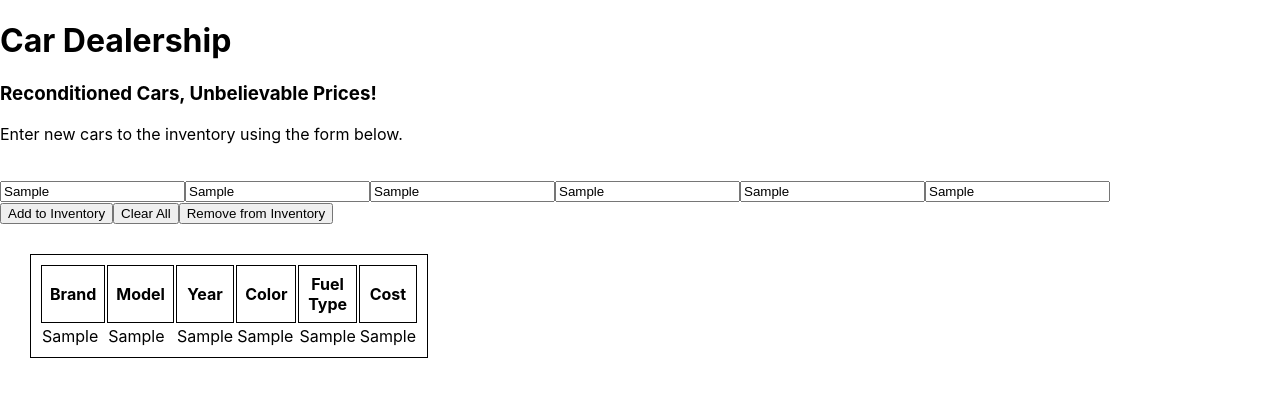
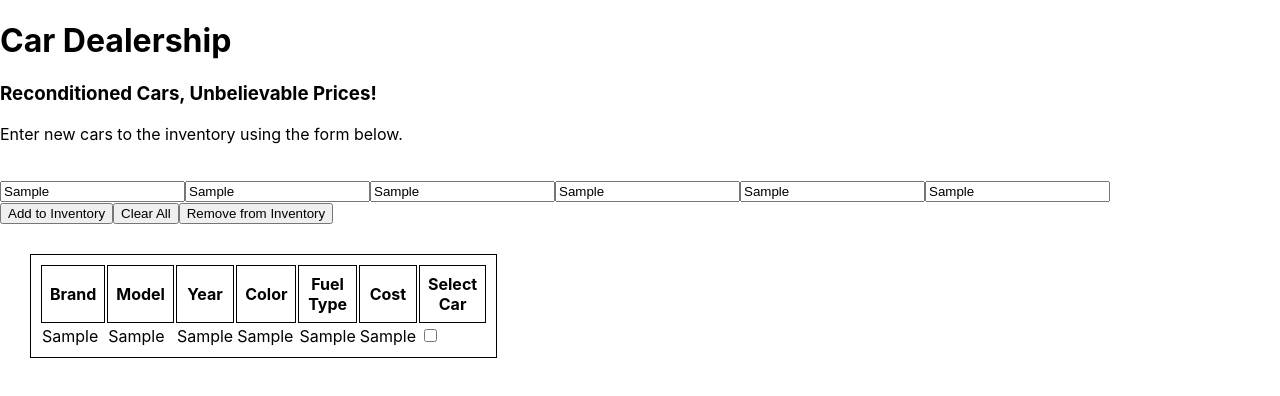
Before and after one commit to KManthrige/ReactDealership, a React (Create React App) app: page / in a window 1280 px wide. Both pictures are taken after typing "Sample", "Sample", "Sample", "Sample", "Sample", "Sample" into the empty fields and a click on the button "Add to Inventory". Shown: the top 396 px of the page. Built offline with nearby package versions, Linux system fonts and the light colour scheme.

Commit message:
completed the checkbox

```diff
--- a/src/App.js
+++ b/src/App.js
@@ -10,6 +10,7 @@ export default function App() {
     color: "",
     fuel: "",
     cost: "",
+    checked: false,
   })
 
   const placeholder = (event) => {
@@ -32,7 +33,7 @@ export default function App() {
   //   }))
   // }
 
-//add object to the inventory array
+  //add object to the inventory array
   const newCar = () => {
     setInventory((prevState) => ([
       ...prevState,
@@ -42,7 +43,6 @@ export default function App() {
 
   //clear the inputs
   const clearInputs = () => {
-    console.log("clear btn")
     setAddNewCar((prevState) => ({
       ...prevState,
       brand: "",
@@ -53,6 +53,17 @@ export default function App() {
       cost: "",
     }));
   };
+
+  const checkboxTrue = (id) => {
+    setInventory((prevState) =>
+      prevState.map((item, index) =>
+        index === id ? { ...item, checked: !item.checked } : item
+      ));
+  };
+
+  const deleteCar = () => {
+    setInventory((prevState) => prevState.filter((item) => !item.checked));
+};
 
   useEffect(() => {
     console.log("add new car", addNewCar)
@@ -67,19 +78,19 @@ export default function App() {
       <h1>Car Dealership</h1>
       <h3>Reconditioned Cars, Unbelievable Prices!</h3>
       <p>Enter new cars to the inventory using the form below.</p>
-      <br/>
+      <br />
       <div className="insert">
-        <input name="brand" className="brand" placeholder="Brand" onChange={placeholder} value={addNewCar.brand}/>
-        <input name="model" className="model" placeholder="Model" onChange={placeholder} value={addNewCar.model}/>
-        <input name="year" className="year" placeholder="Year" onChange={placeholder} value={addNewCar.year}/>
-        <input name="color" className="color" placeholder="Color" onChange={placeholder} value={addNewCar.color}/>
-        <input name="fuel" className="fuel" placeholder="Fuel Type" onChange={placeholder} value={addNewCar.fuel}/>
-        <input name="cost" className="cost" placeholder="Cost" onChange={placeholder} value={addNewCar.cost}/>
+        <input name="brand" className="brand" placeholder="Brand" onChange={placeholder} value={addNewCar.brand} />
+        <input name="model" className="model" placeholder="Model" onChange={placeholder} value={addNewCar.model} />
+        <input name="year" className="year" placeholder="Year" onChange={placeholder} value={addNewCar.year} />
+        <input name="color" className="color" placeholder="Color" onChange={placeholder} value={addNewCar.color} />
+        <input name="fuel" className="fuel" placeholder="Fuel Type" onChange={placeholder} value={addNewCar.fuel} />
+        <input name="cost" className="cost" placeholder="Cost" onChange={placeholder} value={addNewCar.cost} />
 
       </div>
       <button className="btn" onClick={newCar}>Add to Inventory</button>
       <button className="btn" onClick={clearInputs}>Clear All</button>
-      <button className="btn">Remove from Inventory</button>
+      <button className="btn" onClick={deleteCar}>Remove from Inventory</button>
 
       <table className="inv-titles">
         <thead>
@@ -90,6 +101,7 @@ export default function App() {
             <th>Color</th>
             <th>Fuel Type</th>
             <th>Cost</th>
+            <th>Select Car</th>
           </tr>
         </thead>
         <tbody>
@@ -101,6 +113,7 @@ export default function App() {
               <td>{item.color}</td>
               <td>{item.fuel}</td>
               <td>{item.cost}</td>
+              <td> <input type="checkbox" value={addNewCar.check} onChange={() => checkboxTrue(index)} /></td>
             </tr>
           ))}
         </tbody>
```
